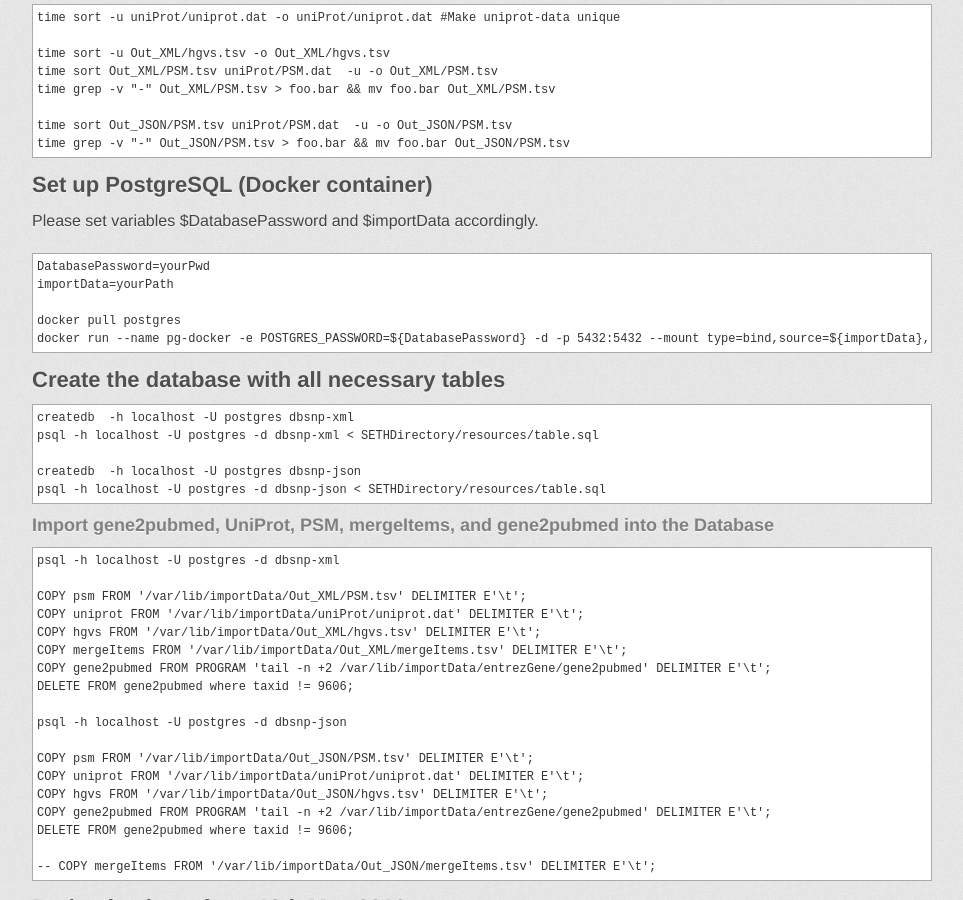
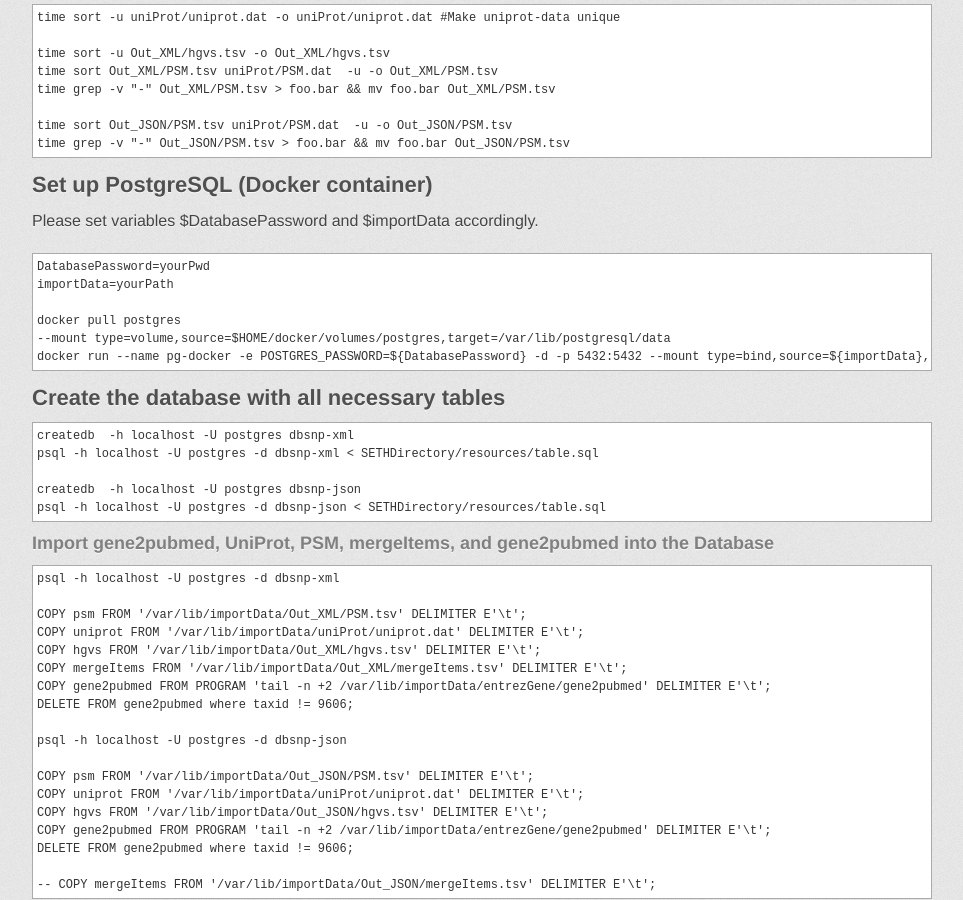
Before and after one commit to rockt/SETH, a Jekyll site: the page built from index.md, in a window 1280 px wide and 900 px high, scrolled down 8489 px. Shown: the whole window, without its empty margins (158-1121 px from the left). Built offline with Jekyll 4.4.1, drawn with Linux system fonts in a browser that asks for light colours; some web fonts are replaced.

Commit message:
Update index.md

```diff
--- a/index.md
+++ b/index.md
@@ -445,6 +445,7 @@
     importData=yourPath
 
     docker pull postgres
+    --mount type=volume,source=$HOME/docker/volumes/postgres,target=/var/lib/postgresql/data
     docker run --name pg-docker -e POSTGRES_PASSWORD=${DatabasePassword} -d -p 5432:5432 --mount type=bind,source=${importData},target=/var/lib/importData,readonly postgres
 
 
```
